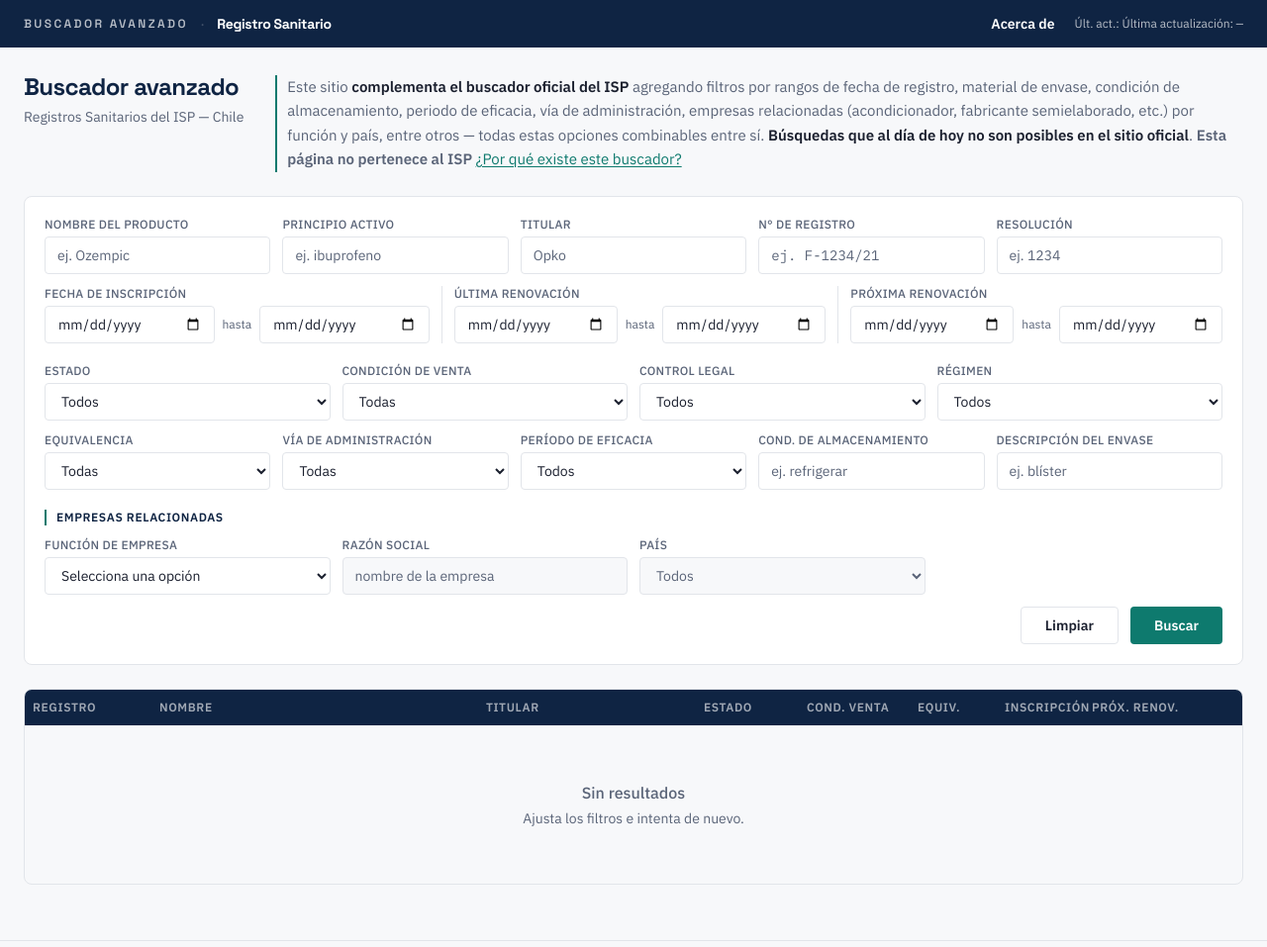
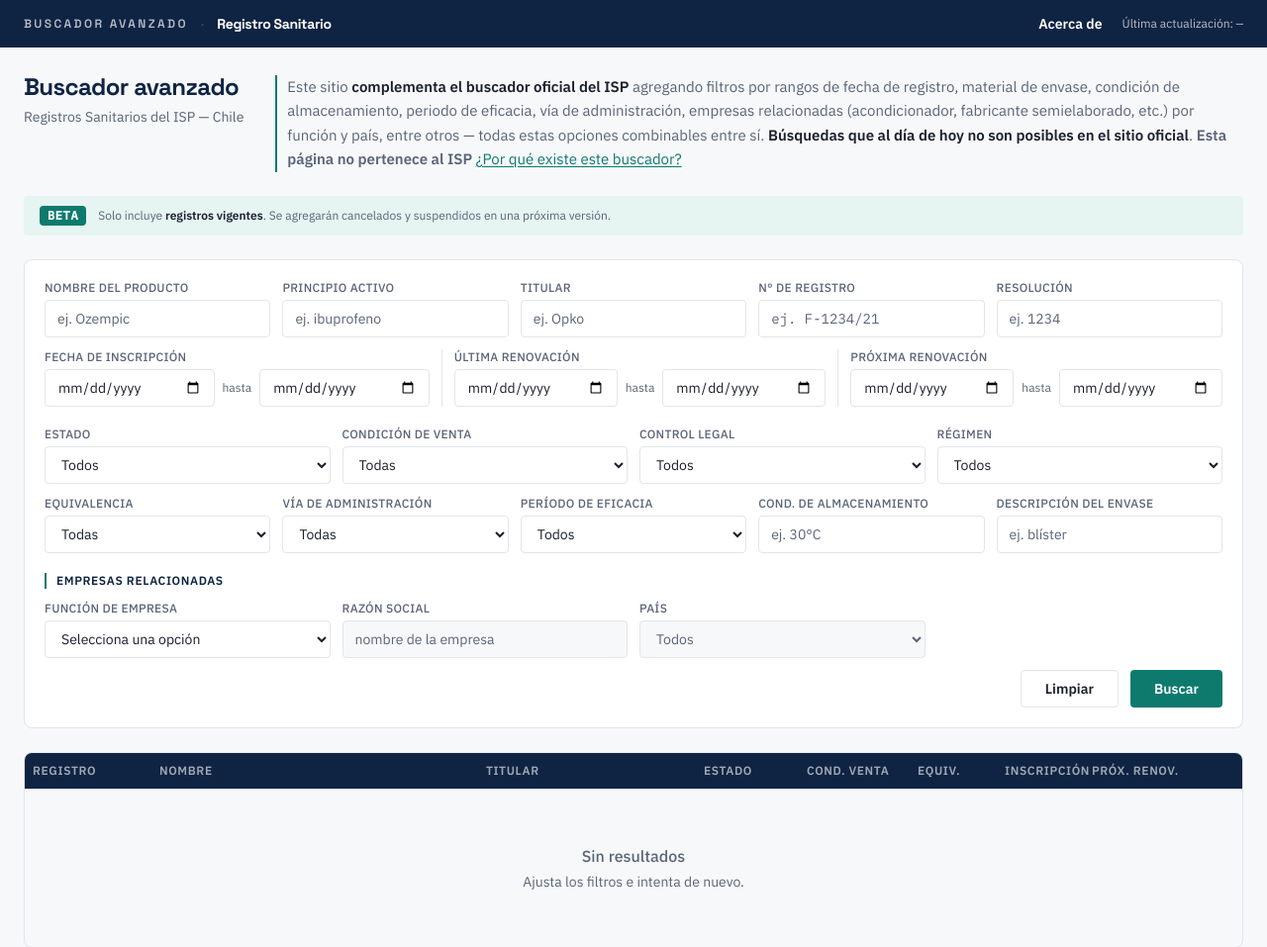
Before and after one commit to yesminalina/ispch-advanced-search, a Django app: page / in a window 1280 px wide. Shown: the top 957 px of the page at 99% size. Run offline with Django 5.2, Linux system fonts and the light colour scheme; data that the repository does not hold is empty.

Commit message:
ui: add beta disclaimer banner above search form
Adds a compact notice informing users this version only includes
vigent registros. "BETA" is styled as a teal badge for clear visual
separation from the message text.

Also rebuilds app.css with new Tailwind utility classes used in
the banner.

```diff
--- a/registros/templates/registros/search.html
+++ b/registros/templates/registros/search.html
@@ -18,6 +18,12 @@
   </div>
 </div>
 
+<!-- Aviso beta -->
+<div class="flex items-center gap-3 bg-teal-light rounded px-4 py-2.5 mb-6 text-xs text-muted">
+  <span class="shrink-0 bg-teal text-white font-mono font-semibold uppercase tracking-wider rounded px-2 py-0.5">Beta</span>
+  <span>Solo incluye <strong class="text-text">registros vigentes</strong>. Se agregarán cancelados y suspendidos en una próxima versión.</span>
+</div>
+
 <form hx-get="{% url 'registros:search' %}" hx-target="#results" hx-indicator="#loading-overlay" id="search-form"
       class="bg-white rounded-lg border border-border p-5 mb-6">
 
@@ -33,7 +39,7 @@
     </div>
     <div>
       <label class="form-label">Titular</label>
-      <input type="text" name="titular" class="form-input" placeholder="Opko">
+      <input type="text" name="titular" class="form-input" placeholder="ej. Opko">
     </div>
     <div>
       <label class="form-label">N° de registro</label>
@@ -143,7 +149,7 @@
     </div>
     <div>
       <label class="form-label">Cond. de almacenamiento</label>
-      <input type="text" name="condicion_almacenamiento" class="form-input" placeholder="ej. refrigerar">
+      <input type="text" name="condicion_almacenamiento" class="form-input" placeholder="ej. 30°C">
     </div>
     <div>
       <label class="form-label">Descripción del envase</label>
```
Also changed, not shown: registros/static/registros/css/app.css.
